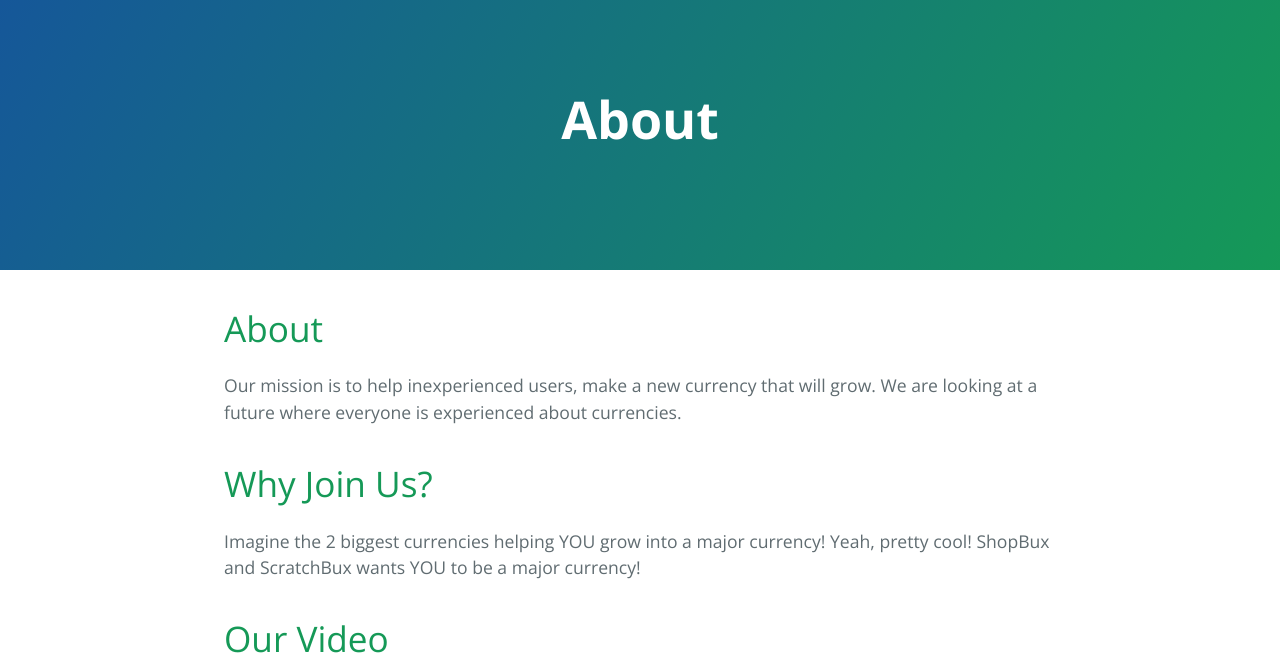
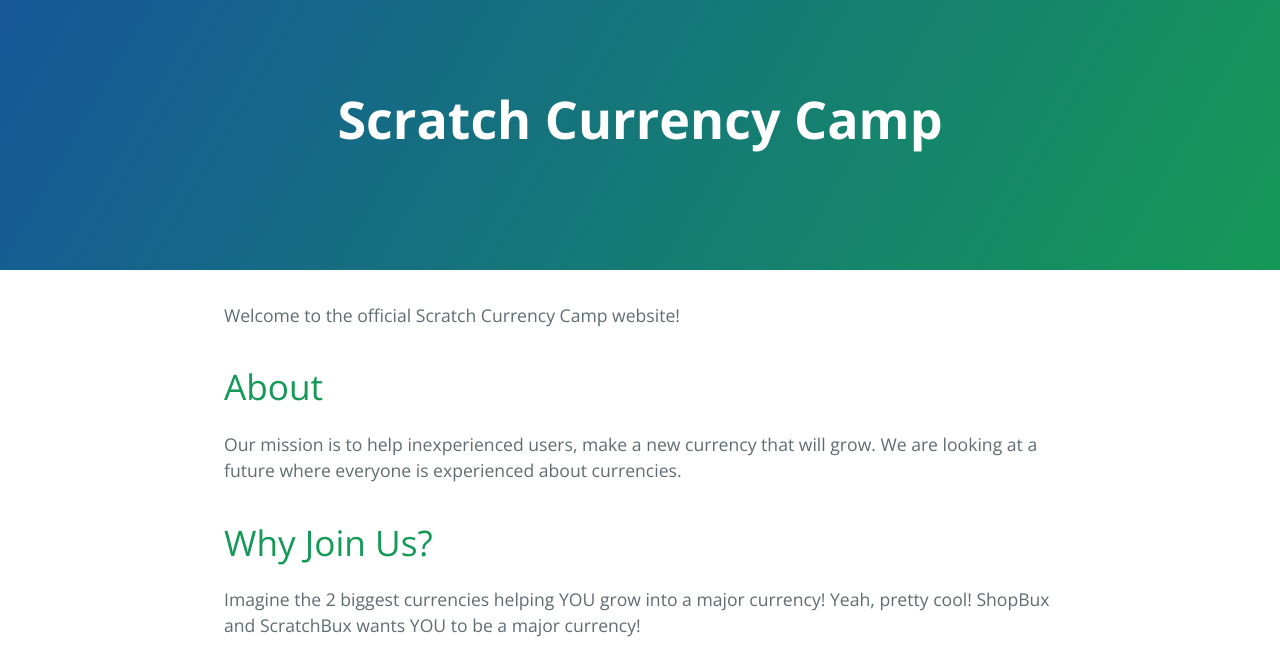
Before and after one commit to scratch-currency-camp/scratch-currency-camp.github.io, a Jekyll site: the page built from index.md, in a window 1280 px wide, cut to the strip 0-663 px from the top of the page. Built offline with Jekyll 4.4.1, drawn with Linux system fonts in a browser that asks for light colours; the repository's description, which GitHub fills in, is left out; our own code applies the rules of GitHub Pages for plain Markdown files.

Commit message:
Update index.md

```diff
--- a/index.md
+++ b/index.md
@@ -1,6 +1,8 @@
 ---
 layout: default
 ---
+
+Welcome to the official Scratch Currency Camp website!
 
 # About
 
```
